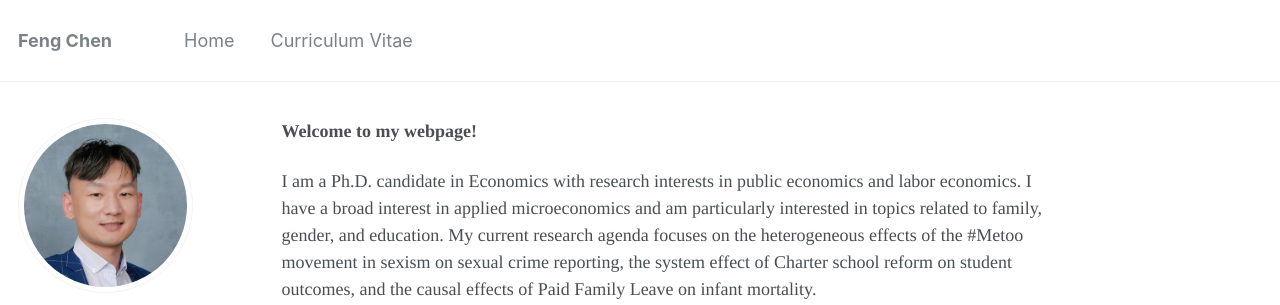
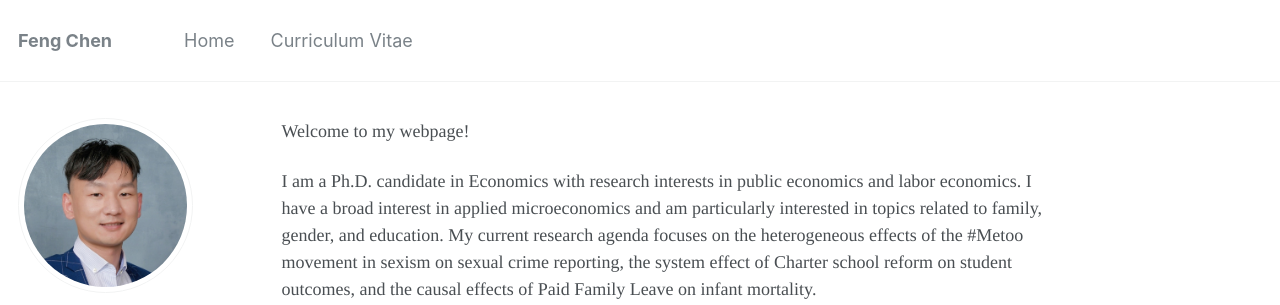
Before and after one commit to fengchen22/fengchen22.github.io, a Jekyll site: the page built from _pages/about.md, in a window 1280 px wide. Shown: the top 305 px of the page. Built offline with Jekyll 4.4.1, drawn with Linux system fonts in a browser that asks for light colours.

```diff
--- a/_pages/about.md
+++ b/_pages/about.md
@@ -7,7 +7,7 @@ redirect_from:
   - /about/
   - /about.html
 ---
-**Welcome to my webpage!**
+Welcome to my webpage!
 
 I am a Ph.D. candidate in Economics with research interests in public economics and labor economics. I have a broad interest in applied microeconomics and am particularly interested in topics related to family, gender, and education.  My current research agenda focuses on the heterogeneous effects of the #Metoo movement in sexism on sexual crime reporting, the system effect of Charter school reform on student outcomes, and the causal effects of Paid Family Leave on infant mortality.
 
```
